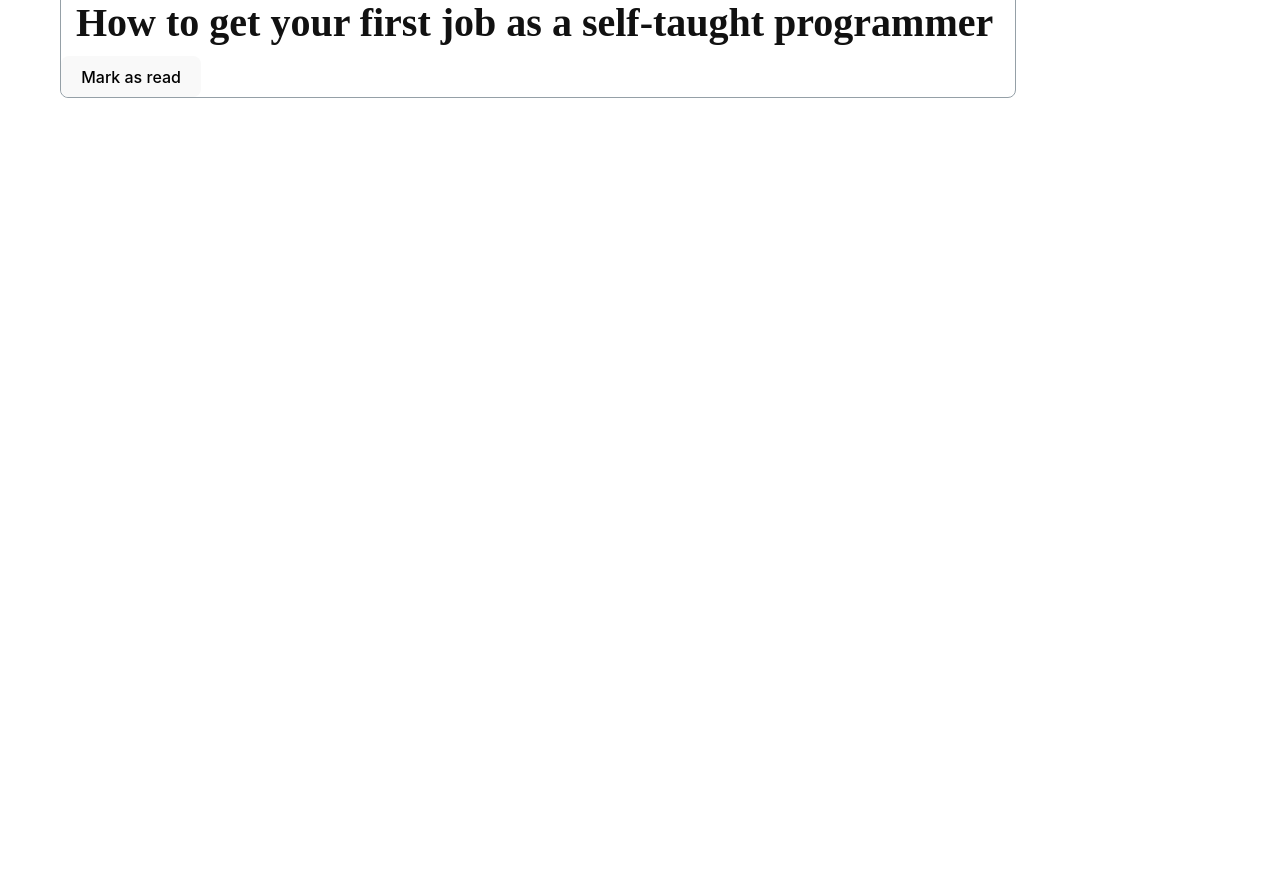
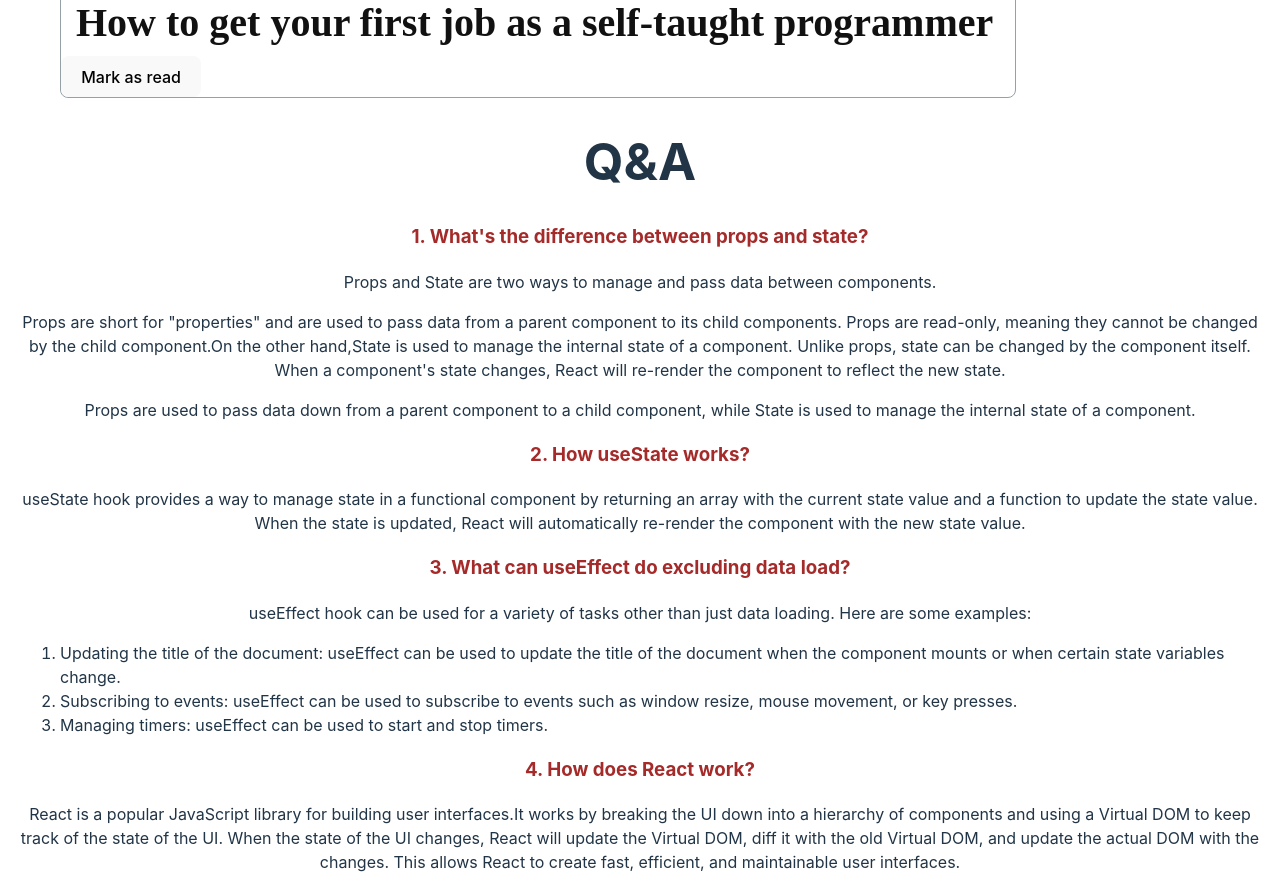
Before and after one commit to haa-meem/knowledge-cafe, a React (Vite) app: page / in a window 1280 px wide. Shown: the part 3800-4694 px from the top of the page. Before the commit the page ends 3898 px from the top, so only its background shows below. Built offline with nearby package versions, Linux system fonts and the light colour scheme.

Commit message:
QNA added

```diff
--- a/src/App.jsx
+++ b/src/App.jsx
@@ -4,6 +4,7 @@ import viteLogo from '/vite.svg'
 import './App.css'
 import Header from './components/Header/Header'
 import Cards from './components/Knowledge-Cards/Cards'
+import QNA from './components/QNA/QNA'
 
 function App() {
   const [count, setCount] = useState(0)
@@ -12,6 +13,7 @@ function App() {
     <div className="App">
       <Header></Header>
       <Cards></Cards>
+      <QNA></QNA>
     </div>
   )
 }
--- /dev/null
+++ b/src/components/QNA/QNA.css
@@ -0,0 +1,10 @@
+.qna{
+    text-align: center;
+    margin: 20px;;
+}
+.qna div>h3{
+    color: brown;
+}
+.qna div>ol{
+    text-align: left;
+}
--- /dev/null
+++ b/src/components/QNA/QNA.jsx
@@ -0,0 +1,34 @@
+import React from 'react';
+import './QNA.css'
+const QNA = () => {
+    return (
+        <div className='qna'>
+            <h1>Q&A</h1>
+            <div>
+                <h3>1. What's the difference between props and state?</h3>
+                <p>Props and State are two ways to manage and pass data between components.</p>
+                <p>Props are short for "properties" and are used to pass data from a parent component to its child components. Props are read-only, meaning they cannot be changed by the child component.On the other hand,State is used to manage the internal state of a component. Unlike props, state can be changed by the component itself. When a component's state changes, React will re-render the component to reflect the new state.</p>
+                <p>Props are used to pass data down from a parent component to a child component, while State is used to manage the internal state of a component.</p>
+            </div>
+            <div>
+                <h3>2. How useState works?</h3>
+                <p>useState hook provides a way to manage state in a functional component by returning an array with the current state value and a function to update the state value. When the state is updated, React will automatically re-render the component with the new state value.</p>
+            </div>
+            <div>
+                <h3>3. What can useEffect do excluding data load?</h3>
+                <p>useEffect hook can be used for a variety of tasks other than just data loading. Here are some examples:</p>
+                <ol>
+                    <li>Updating the title of the document: useEffect can be used to update the title of the document when the component mounts or when certain state variables change.</li>
+                    <li>Subscribing to events: useEffect can be used to subscribe to events such as window resize, mouse movement, or key presses.</li>
+                    <li>Managing timers: useEffect can be used to start and stop timers.</li>
+                </ol>
+            </div>
+            <div>
+                <h3>4. How does React work?</h3>
+                <p>React is a popular JavaScript library for building user interfaces.It works by breaking the UI down into a hierarchy of components and using a Virtual DOM to keep track of the state of the UI. When the state of the UI changes, React will update the Virtual DOM, diff it with the old Virtual DOM, and update the actual DOM with the changes. This allows React to create fast, efficient, and maintainable user interfaces.</p>
+            </div>
+        </div>
+    );
+};
+
+export default QNA;
```
